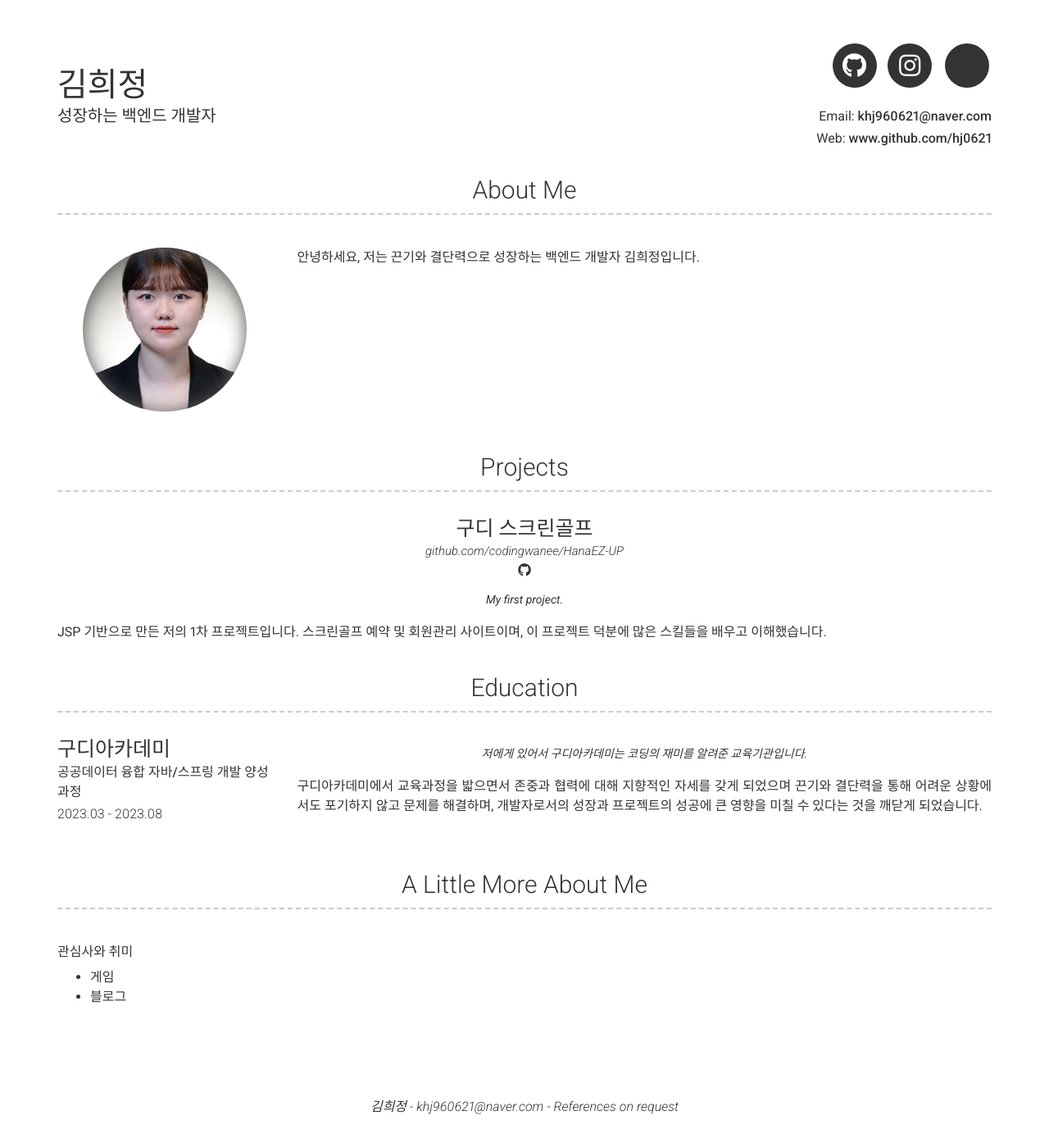
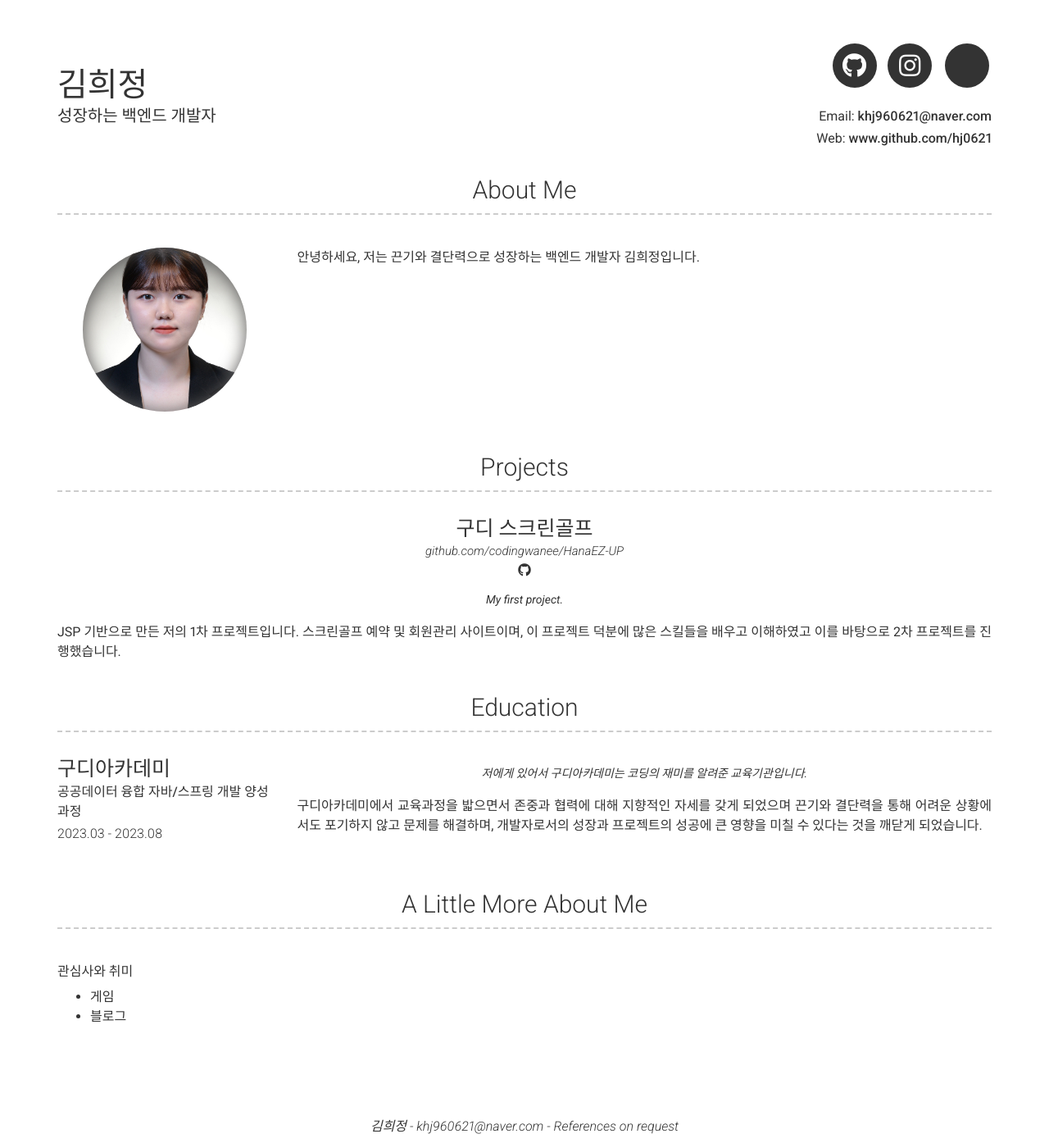
Before and after one commit to hj0621/hj0621.github.io, a Jekyll site: the page built from index.md, in a window 1280 px wide. Shown: the whole page at 82% size. Built offline with Jekyll 4.4.1, drawn with Linux system fonts in a browser that asks for light colours; nearby versions of some CDN libraries; before the commit the page ends 1370 px from its top, so only the background shows below that.

Commit message:
Update _config.yml

```diff
--- a/_config.yml
+++ b/_config.yml
@@ -57,7 +57,7 @@ content:
         quote: >
           My first project.
         description: | # this will include new lines to allow paragraphs
-          JSP 기반으로 만든 저의 1차 프로젝트입니다. 스크린골프 예약 및 회원관리 사이트이며, 이 프로젝트 덕분에 많은 스킬들을 배우고 이해했습니다.
+          JSP 기반으로 만든 저의 1차 프로젝트입니다. 스크린골프 예약 및 회원관리 사이트이며, 이 프로젝트 덕분에 많은 스킬들을 배우고 이해하였고 이를 바탕으로 2차 프로젝트를 진행했습니다.
 
   - title: Education # Title for the section
     layout: list # Type of content section (list/text)
```
